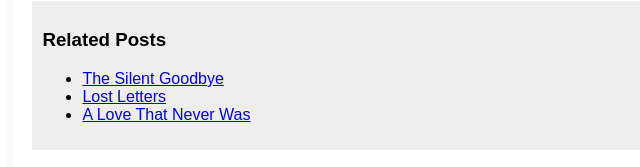
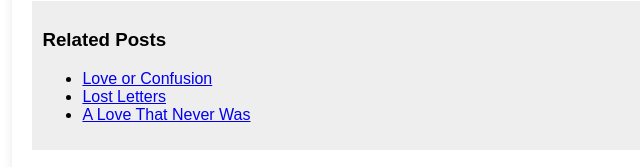
Before and after one commit to bhartiabhi/story, a plain HTML site: page index.html in a window 1280 px wide. Shown: the part 4911-5078 px from the top of the page, 198-838 px from the left. Drawn offline with Linux system fonts and the light colour scheme.

Commit message:
Update index.html

```diff
--- a/index.html
+++ b/index.html
@@ -279,7 +279,7 @@ And this was one of those things.
         <div class="related-posts">
             <h3>Related Posts</h3>
             <ul>
-                <li><a href="#">The Silent Goodbye</a></li>
+                <li><a href="#">Love or Confusion </a></li>
                 <li><a href="#">Lost Letters</a></li>
                 <li><a href="#">A Love That Never Was</a></li>
             </ul>
```
